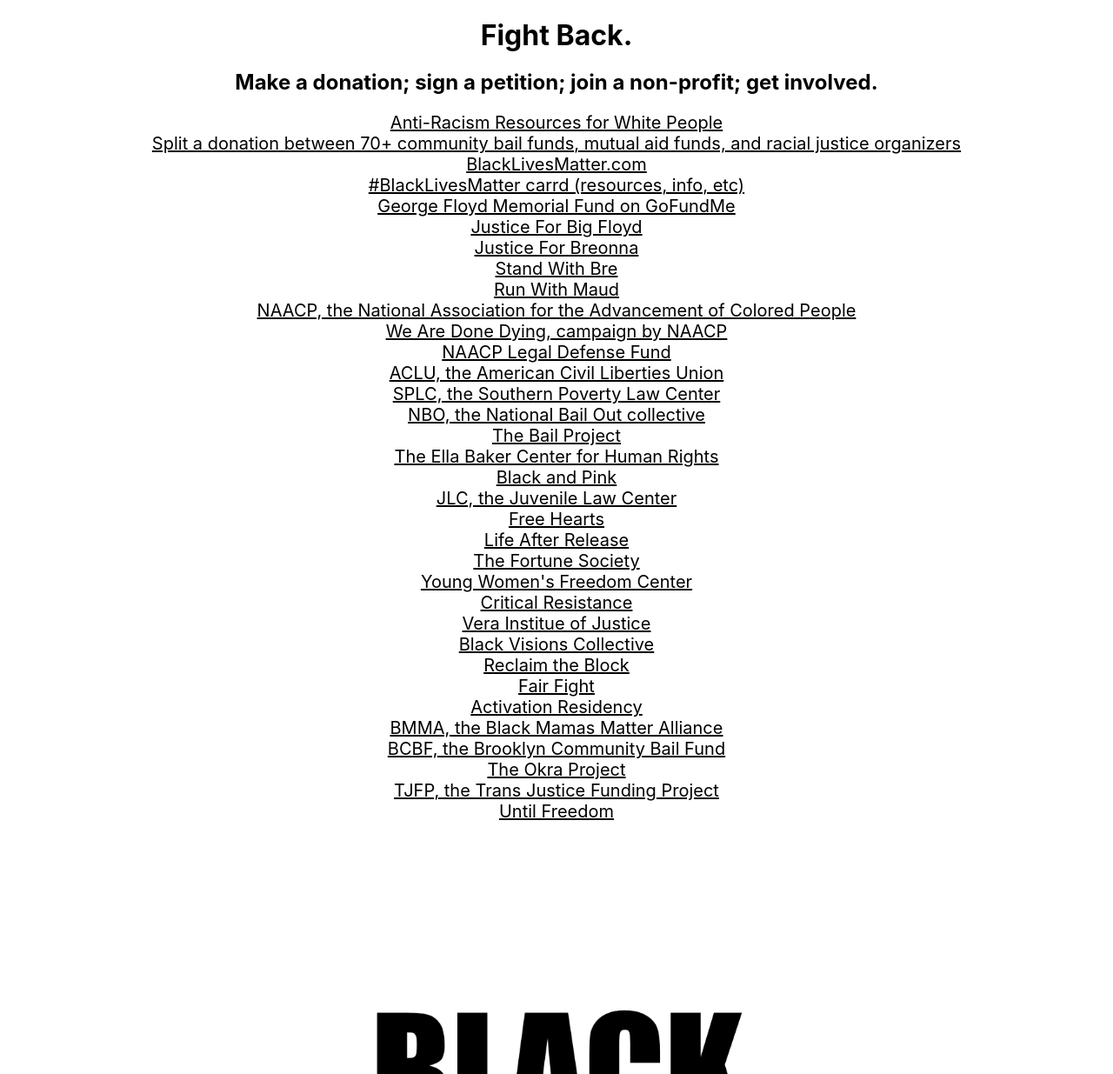
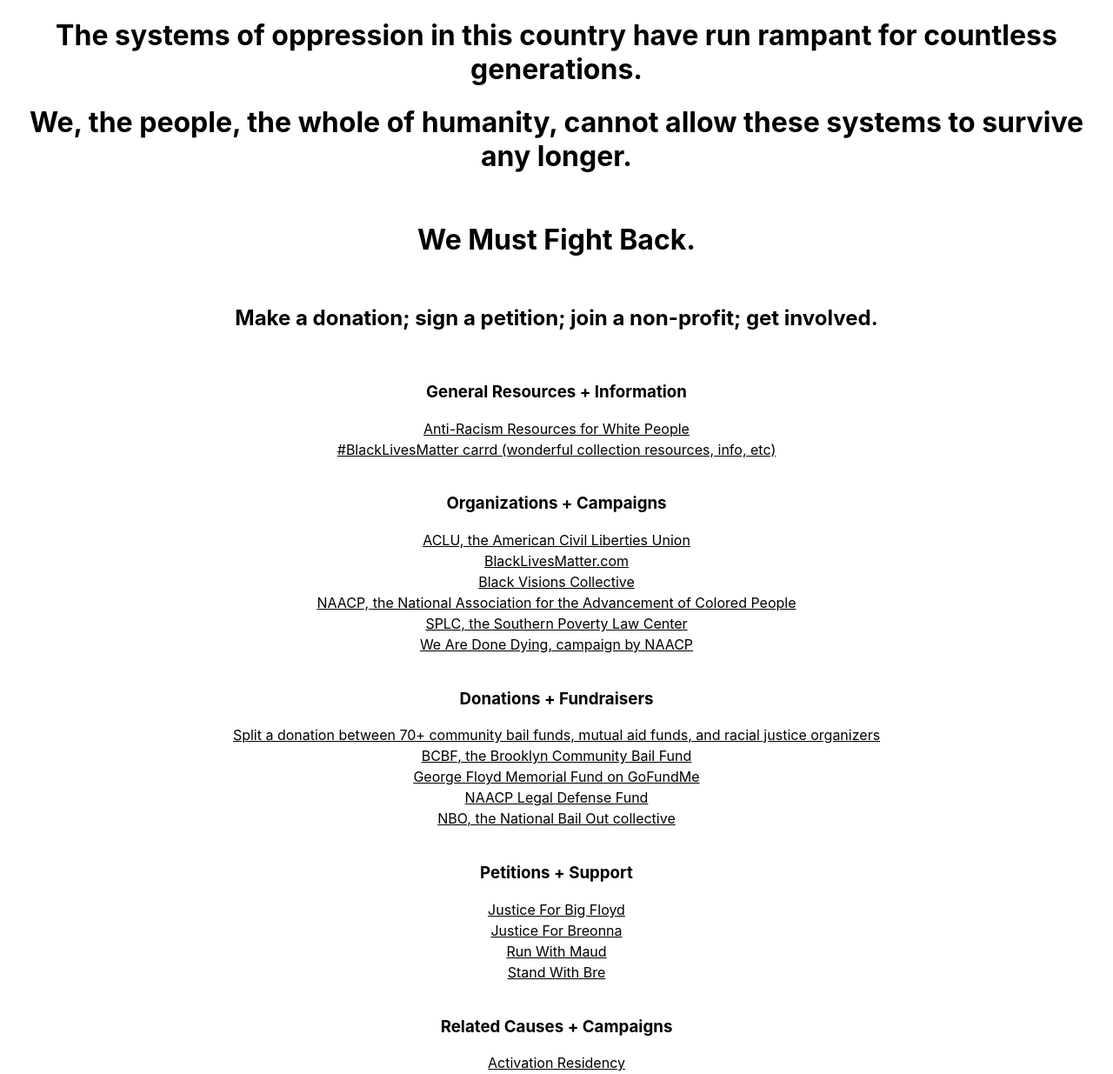
Before and after one commit to moonshotdesignco/harrywilsondunaway, a plain HTML site: page fightback.html in a window 1280 px wide. Shown: the top 1235 px of the page at 87% size. Drawn offline with Linux system fonts and the light colour scheme.

Commit message:
structural update

```diff
--- a/fightback.html
+++ b/fightback.html
@@ -16,42 +16,58 @@
   <title>FIGHT BACK 2020</title>
 </head>
 <body id="fightback">
-  <h1>Fight Back.</h1>
+  <h1>The systems of oppression in this country have run rampant for countless generations.</h1>
+  <h1>We, the people, the whole of humanity, cannot allow these systems to survive any longer.</h1>
+  <br>
+  <h1>We Must Fight Back.</h1>
+  <br>
   <h2>Make a donation; sign a petition; join a non-profit; get involved.</h2>
+  <br>
+  <h3>General Resources + Information</h3>
   <a href="https://bit.ly/ANTIRACISMRESOURCES">Anti-Racism Resources for White People</a><br>
+  <a href="https://blacklivesmatter.carrd.co">#BlackLivesMatter carrd (wonderful collection resources, info, etc)</a><br>
+  <br>
+  <h3>Organizations + Campaigns</h3>
+  <a href="https://www.aclu.org/">ACLU, the American Civil Liberties Union</a><br>
+  <a href="https://blacklivesmatter.com">BlackLivesMatter.com</a><br>
+  <a href="https://www.blackvisionsmn.org/">Black Visions Collective</a><br>
+  <a href="https://www.naacp.org/">NAACP, the National Association for the Advancement of Colored People</a><br>
+  <a href="https://www.splcenter.org/">SPLC, the Southern Poverty Law Center</a><br>
+  <a href="https://naacp.org/campaigns/we-are-done-dying/">We Are Done Dying, campaign by NAACP</a><br>
+  <br>
+  <h3>Donations + Fundraisers</h3>
   <a href="https://secure.actblue.com/donate/bail_funds_george_floyd">Split a donation between 70+ community bail funds, mutual aid funds, and racial justice organizers</a><br>
-  <a href="https://blacklivesmatter.com">BlackLivesMatter.com</a><br>
-  <a href="https://blacklivesmatter.carrd.co">#BlackLivesMatter carrd (resources, info, etc)</a><br>
+  <a href="https://brooklynbailfund.org/">BCBF, the Brooklyn Community Bail Fund</a><br>
   <a href="https://gf.me/u/x4xyax">George Floyd Memorial Fund on GoFundMe</a><br>
+  <a href="https://www.naacpldf.org/">NAACP Legal Defense Fund</a><br>
+  <a href="https://secure.actblue.com/donate/freeblackmamas2020">NBO, the National Bail Out collective</a><br>
+  <br>
+  <h3>Petitions + Support</h3>
   <a href="https://www.justiceforbigfloyd.com/">Justice For Big Floyd</a><br>
   <a href="https://justiceforbreonna.org/">Justice For Breonna</a><br>
+  <a href="https://www.runwithmaud.com/">Run With Maud</a><br>
   <a href="https://www.standwithbre.com/">Stand With Bre</a><br>
-  <a href="https://www.runwithmaud.com/">Run With Maud</a><br>
-  <a href="https://www.naacp.org/">NAACP, the National Association for the Advancement of Colored People</a><br>
-  <a href="https://naacp.org/campaigns/we-are-done-dying/">We Are Done Dying, campaign by NAACP</a><br>
-  <a href="https://www.naacpldf.org/">NAACP Legal Defense Fund</a><br>
-  <a href="https://www.aclu.org/">ACLU, the American Civil Liberties Union</a><br>
-  <a href="https://www.splcenter.org/">SPLC, the Southern Poverty Law Center</a><br>
-  <a href="https://secure.actblue.com/donate/freeblackmamas2020">NBO, the National Bail Out collective</a><br>
+  <br>
+  <h3>Related Causes + Campaigns</h3>
+  <a href="https://activationresidency.com/">Activation Residency</a><br>
   <a href="https://bailproject.org/">The Bail Project</a><br>
+  <a href="https://www.blackandpink.org/">Black and Pink</a><br>
+  <a href="https://blackmamasmatter.org/">BMMA, the Black Mamas Matter Alliance</a><br>
+  <a href="http://criticalresistance.org/">Critical Resistance</a><br>
   <a href="https://ellabakercenter.org/">The Ella Baker Center for Human Rights</a><br>
-  <a href="https://www.blackandpink.org/">Black and Pink</a><br>
+  <a href="https://fairfight.com/">Fair Fight</a><br>
+  <a href="https://fortunesociety.org/">The Fortune Society</a><br>
+  <a href="https://www.freeheartsorg.com/">Free Hearts</a><br>
   <a href="https://jlc.org/">JLC, the Juvenile Law Center</a><br>
-  <a href="https://www.freeheartsorg.com/">Free Hearts</a><br>
   <a href="https://lifeafterrelease.org/">Life After Release</a><br>
-  <a href="https://fortunesociety.org/">The Fortune Society</a><br>
-  <a href="https://www.youngwomenfree.org/">Young Women's Freedom Center</a><br>
-  <a href="http://criticalresistance.org/">Critical Resistance</a><br>
-  <a href="https://www.vera.org/">Vera Institue of Justice</a><br>
-  <a href="https://www.blackvisionsmn.org/">Black Visions Collective</a><br>
+  <a href="https://www.theokraproject.com/">The Okra Project</a><br>
   <a href="https://www.reclaimtheblock.org/">Reclaim the Block</a><br>
-  <a href="https://fairfight.com/">Fair Fight</a><br>
-  <a href="https://activationresidency.com/">Activation Residency</a><br>
-  <a href="https://blackmamasmatter.org/">BMMA, the Black Mamas Matter Alliance</a><br>
-  <a href="https://brooklynbailfund.org/">BCBF, the Brooklyn Community Bail Fund</a><br>
-  <a href="https://www.theokraproject.com/">The Okra Project</a><br>
   <a href="https://www.transjusticefundingproject.org/">TJFP, the Trans Justice Funding Project</a><br>
   <a href="https://www.untilfreedom.com/">Until Freedom</a><br>
+  <a href="https://www.vera.org/">Vera Institue of Justice</a><br>
+  <a href="https://www.youngwomenfree.org/">Young Women's Freedom Center</a><br>
+  <br>
+  <br>
   <img src="./png/blacklivesmatter.png" alt="Black Lives Matter">
   <img src="./png/dismantlesystemicoppression.png" alt="Dismantle Systemic Oppression">
   <img src="./png/stayangrystayloud.png" alt="Stay Angry Stay Loud">
--- a/style/style.scss
+++ b/style/style.scss
@@ -17,7 +17,8 @@ body {
       border: none;
       text-decoration: underline;
       text-transform: none;
-      font-size: 1.25rem;
+      line-height: 1.5;
+      // font-size: 1.25rem;
     }
   }
 }
```
Also changed, not shown: style/style.css.
